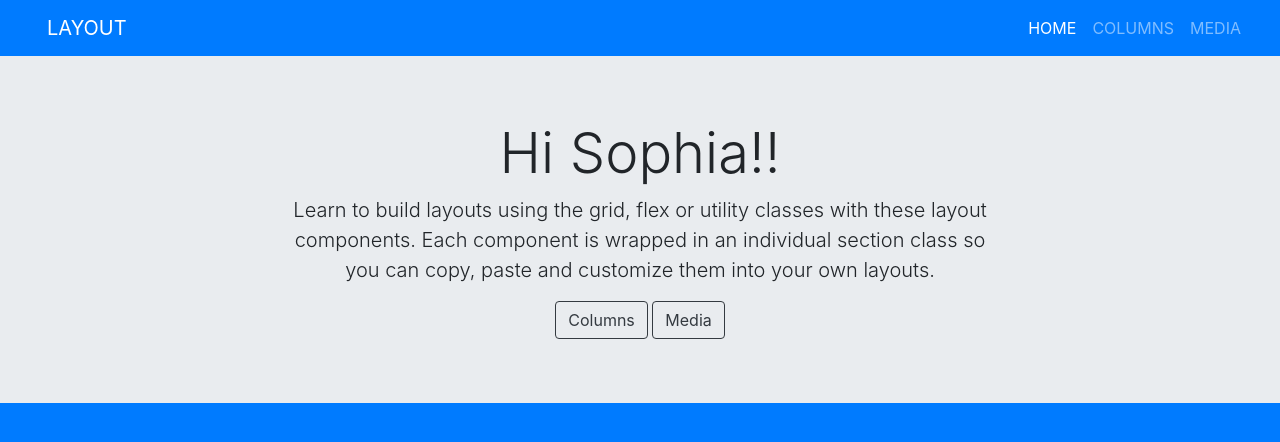
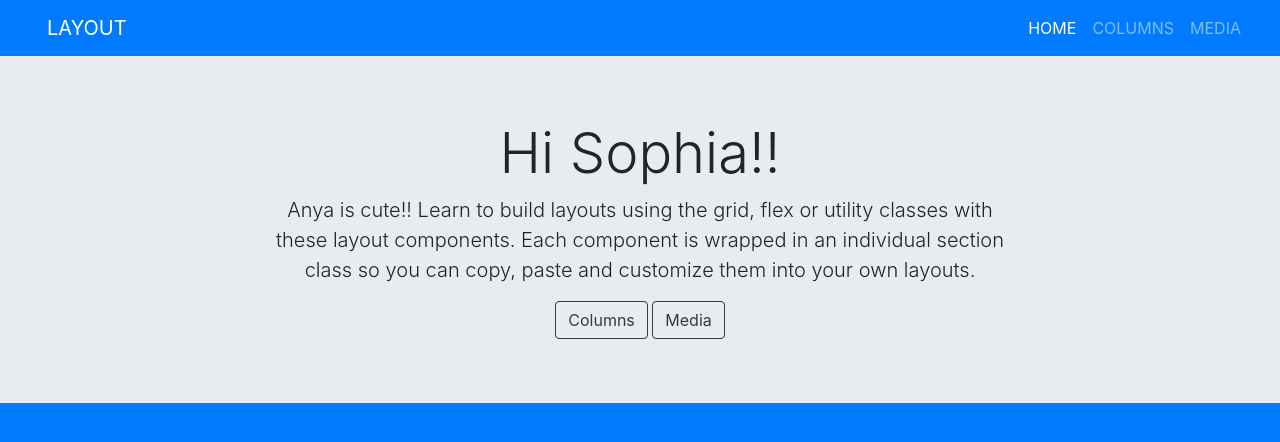
Before and after one commit to PickolZi/ubiquitous-barnacle, a plain HTML site: page index.html in a window 1280 px wide. Drawn offline with nearby package versions, Linux system fonts and the light colour scheme.

Commit message:
Updated paragraph in index.html

```diff
--- a/index.html
+++ b/index.html
@@ -45,7 +45,7 @@
             <div class="col-11 col-sm-10 col-md-8 animated fadeInUp">
               <h3 class="display-4">Hi Sophia!!</h3>
               <p class="lead">
-                Learn to build layouts using the grid, flex or utility classes with these layout components. Each component is wrapped in an
+                Anya is cute!! Learn to build layouts using the grid, flex or utility classes with these layout components. Each component is wrapped in an
                 individual section class so you can copy, paste and customize them into your own layouts.
               </p>
               <a class="btn btn-outline-dark" href="columns.html">Columns</a>
```
